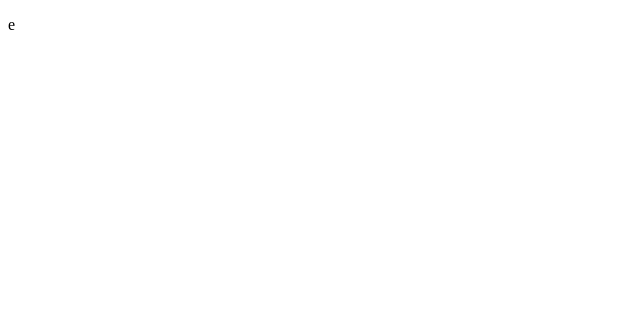
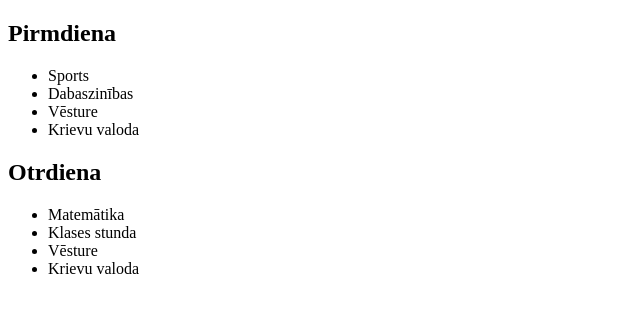
Before and after one commit to OskarsEngelss/stundu-saraksts, a React (Create React App) app: page / in a window 1280 px wide. Shown: the top 312 px of the page, without its empty margins (0-640 px from the left). Built offline with nearby package versions, Linux system fonts and the light colour scheme.

Commit message:
stundu-saraksta turp 1

```diff
--- a/src/App.js
+++ b/src/App.js
@@ -1,5 +1,26 @@
-export default function App() {
+import Diena from "./Diena";
+
+function App() {
+    const pirmdienasStundas = [
+        "Sports",
+        "Dabaszinības",
+        "Vēsture",
+        "Krievu valoda"
+    ]
+    const otrdienasStundas = [
+        "Matemātika",
+        "Klases stunda",
+        "Vēsture",
+        "Krievu valoda"
+    ]
     return (
-        <p>e</p>
+        <>
+            <div>
+                <Diena diena="Pirmdiena" stundas={pirmdienasStundas} />
+                <Diena diena="Otrdiena" stundas={otrdienasStundas} />
+            </div>
+        </>
     );
 }
+
+export default App;
--- /dev/null
+++ b/src/Diena.js
@@ -0,0 +1,17 @@
+import Stunda from "./Stunda.js";
+
+function Diena(props) {
+    const stundasJSX = props.stundas.map((stunda) => {
+        return <Stunda nosaukums={stunda} />
+    });
+    return (
+        <>
+            <h2>{props.diena}</h2>
+            <ul>
+                {stundasJSX}
+            </ul>
+        </>
+    );
+}
+
+export default Diena;
--- /dev/null
+++ b/src/Stunda.js
@@ -0,0 +1,7 @@
+function Stunda(props) {
+    return (
+        <li>{props.nosaukums}</li>
+    );
+};
+
+export default Stunda;
--- a/src/index.js
+++ b/src/index.js
@@ -2,5 +2,12 @@ import React from 'react';
 import ReactDOM from 'react-dom/client';
 import App from "./App.js";
 
-const root = ReactDOM.createRoot(document.getElementById("root"));
-root.render(<App />);
+const noDom = document.getElementById("root");
+
+const root = ReactDOM.createRoot(noDom);
+
+root.render(
+    <React.StrictMode>
+        <App />
+    </React.StrictMode>
+);
```
